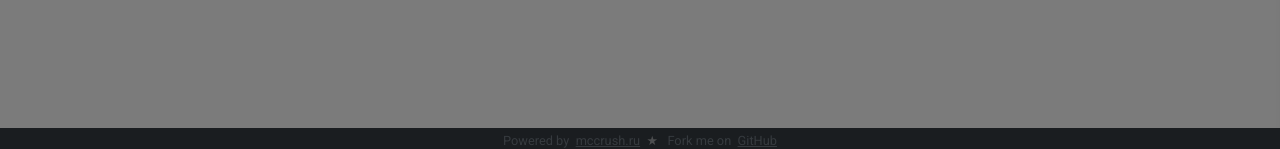
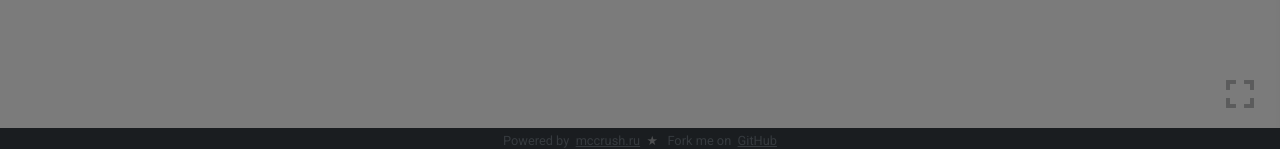
Before and after one commit to mccrush/alphabet, a Vue app: page / in a window 1280 px wide. Shown: the part 648-797 px from the top of the page. Built offline with nearby package versions, Linux system fonts and the light colour scheme.

Commit message:
Добавляет кнопку На весь экран

```diff
--- a/public/css/main.css
+++ b/public/css/main.css
@@ -10,7 +10,7 @@ body {
 }
 
 .container {
-  max-width: 960px;
+  /* max-width: 960px; */
   background-color: #ffffff;
 }
 
--- a/src/App.vue
+++ b/src/App.vue
@@ -9,6 +9,7 @@
     <Footer :local="local"/>
     <Settings :local="local"/>
     <Modal :local="local"/>
+    <FullScreen :local="local"/>
   </div>
 </template>
 <script>
@@ -19,13 +20,15 @@ import Navbar from "@/components/Navbar.vue";
 import Footer from "@/components/Footer.vue";
 import Settings from "@/components/Settings.vue";
 import Modal from "@/components/Modal.vue";
+import FullScreen from "@/components/FullScreen.vue";
 
 export default {
   components: {
     Navbar,
     Footer,
     Settings,
-    Modal
+    Modal,
+    FullScreen
   },
   data() {
     return {
--- /dev/null
+++ b/src/components/FullScreen.vue
@@ -0,0 +1,48 @@
+<template>
+  <div>
+    <i class="material-icons md-48 full mr-3 mb-4" :title="local.fullscreen" data-toggle="tooltip" data-placement="left" @click="fullScreen">fullscreen</i>
+  </div>
+</template>
+
+<script>
+export default {
+  props: {
+    local: Object
+  },
+  data() {
+    return {
+      fullscr: false
+    };
+  },
+  methods: {
+    fullScreen() {
+      if (this.fullscr) {
+        this.cancelFullscreen();
+        this.fullscr = false;
+      } else {
+        this.launchFullScreen(document.documentElement);
+        this.fullscr = true;
+      }
+    },
+    launchFullScreen(element) {
+      if (element.webkitRequestFullScreen) {
+        element.webkitRequestFullScreen();
+      }
+    },
+    cancelFullscreen() {
+      if (document.webkitCancelFullScreen) {
+        document.webkitCancelFullScreen();
+      }
+    }
+  }
+};
+</script>
+<style scoped>
+.full {
+  position: fixed;
+  bottom: 10px;
+  right: 0;
+  opacity: 0.3;
+  cursor: pointer;
+}
+</style>
--- a/src/language/en.js
+++ b/src/language/en.js
@@ -13,5 +13,6 @@ export default {
     buttonclose: 'I understood'
   },
   descriptionapp: '<small><p>This application contributes to the development of skills perception, concentration.</p><p>It is necessary to say out loud the appearing letter and raise the indicated hand or both hands. At first glance, this may seem like a fairly simple exercise, but in reality everything turns out to be completely different.</p></small>',
-  buttonsave: "Save"
+  buttonsave: "Save",
+  fullscreen: "Fullscreen"
 }
--- a/src/language/ru.js
+++ b/src/language/ru.js
@@ -13,5 +13,6 @@ export default {
     buttonclose: 'Ясно'
   },
   descriptionapp: '<small><p>Данное приложение способствует развитию навыков восприятия, концентрации внимания.</p><p>Необходимо вслух произносить появляющуюся букву и поднимать указанную руку или обе руки. На первый взгляд, это может показаться достаточно простым упражнением, но на деле все оказывается совсем не так.</p></small>',
-  buttonsave: "Сохранить"
+  buttonsave: "Сохранить",
+  fullscreen: "На весь экран"
 }
```
